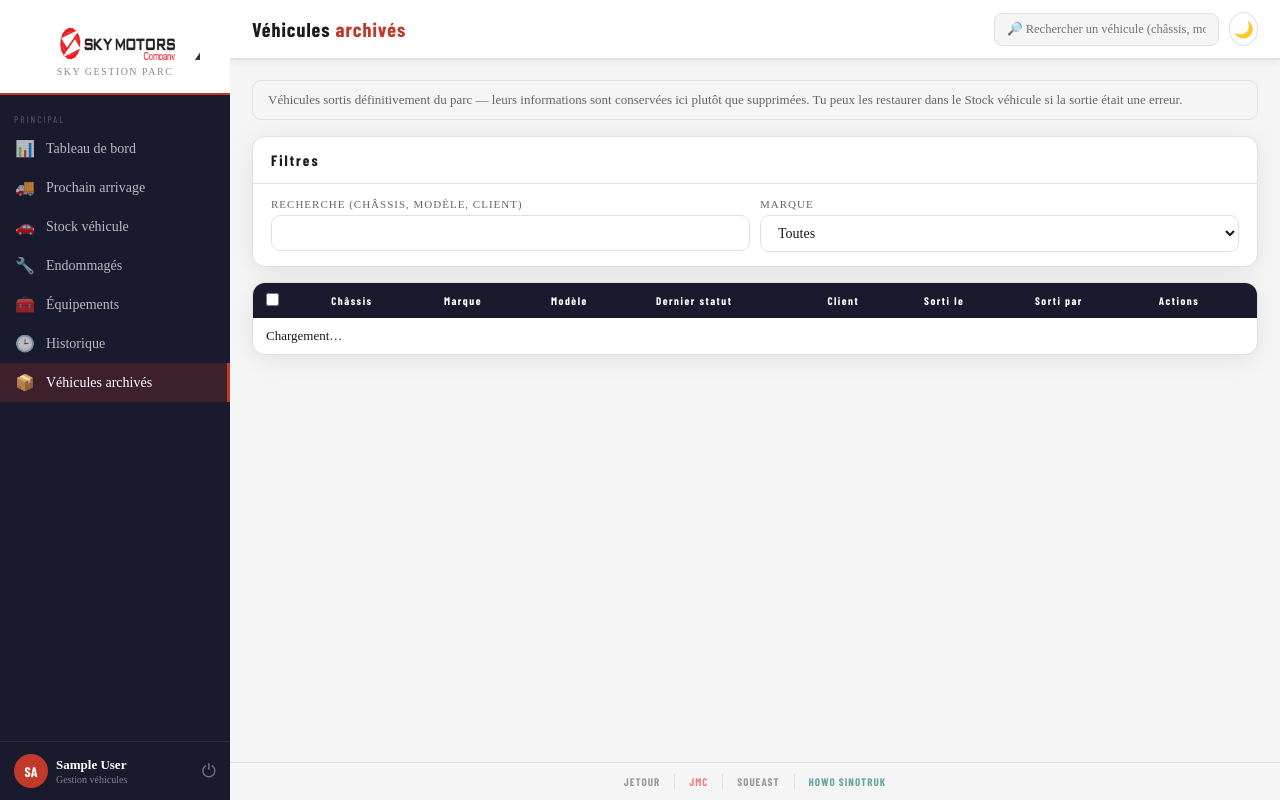
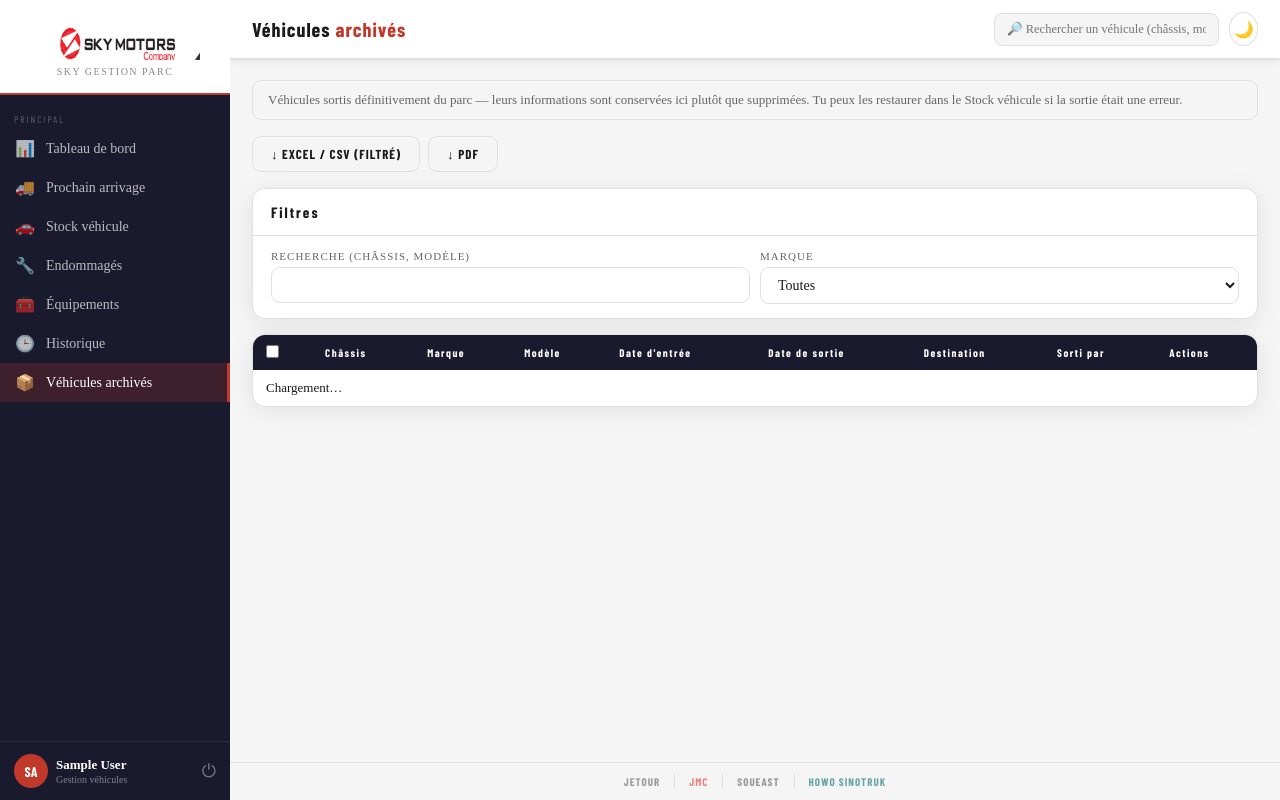
Before and after one commit to yannfeumba6-create/sky-parc-auto, a Flask app: page /archives in a window 1280 px wide. Run offline with Flask 3, Linux system fonts and the light colour scheme; the visitor is signed in with stand-in values (Sample User, id 1); some libraries are stand-ins or nearby versions; some web fonts are replaced.

Commit message:
Mise à jour de l'application

```diff
--- a/static/js/archives.js
+++ b/static/js/archives.js
@@ -1,4 +1,4 @@
-import { ecouterArchives, restaurerArchive, supprimerArchive, chassis6, STATUT_LABEL, marqueCorrespond } from "./data.js";
+import { ecouterArchives, restaurerArchive, supprimerArchive, chassis6, marqueCorrespond } from "./data.js";
 
 let _archives = [];
 const _selection = new Set();
@@ -9,11 +9,21 @@ function filtres() {
   return _archives.filter((v) => {
     if (marque && !marqueCorrespond(v.marque, marque)) return false;
     if (recherche) {
-      const cible = `${v.chassis || ""} ${v.modele || ""} ${v.client?.nom || ""}`.toLowerCase();
+      const cible = `${v.chassis || ""} ${v.modele || ""}`.toLowerCase();
       if (!cible.includes(recherche)) return false;
     }
     return true;
   });
+}
+
+// La date de sortie affichée est celle SAISIE par l'utilisateur lors de la
+// sortie du véhicule (v.dateSortie). Pour les fiches archivées avant cette
+// fonctionnalité (pas de v.dateSortie enregistrée), on retombe sur l'horodatage
+// technique v.sortiLe, à défaut de mieux.
+function dateSortieAffichee(v) {
+  if (v.dateSortie) return v.dateSortie;
+  const d = v.sortiLe?.toDate ? v.sortiLe.toDate() : null;
+  return d ? d.toLocaleDateString("fr-FR") : "—";
 }
 
 function rendre() {
@@ -25,16 +35,15 @@ function rendre() {
     return;
   }
   tbody.innerHTML = liste.map((v) => {
-    const d = v.sortiLe?.toDate ? v.sortiLe.toDate() : null;
     const coche = _selection.has(v.id) ? "checked" : "";
     return `<tr>
       <td><input type="checkbox" class="select-ligne" data-id="${v.id}" ${coche}></td>
       <td class="plate">${esc(chassis6(v.chassis))}</td>
       <td>${esc(v.marque) || "—"}</td>
       <td>${esc(v.modele) || "—"}</td>
-      <td>${esc(STATUT_LABEL[v.statut] || v.statut) || "—"}</td>
-      <td>${esc(v.client?.nom) || "—"}</td>
-      <td>${d ? d.toLocaleString("fr-FR") : "—"}</td>
+      <td>${esc(v.dateEntree) || "—"}</td>
+      <td>${esc(dateSortieAffichee(v))}</td>
+      <td>${esc(v.destination) || "—"}</td>
       <td><b>${esc(v.sortiPar) || "—"}</b></td>
       <td style="white-space:nowrap;">
         <button class="btn btn-ghost btn-sm" data-restaurer="${v.id}">Restaurer en stock</button>
@@ -112,6 +121,27 @@ document.addEventListener("click", async (e) => {
   document.getElementById(id).addEventListener("change", rendre);
 });
 
+// ---------------------------------------------------------------
+// Export CSV / Excel / PDF
+// ---------------------------------------------------------------
+
+window.exporterCSV = function () {
+  const liste = filtres();
+  if (liste.length === 0) { toast("Aucun véhicule archivé à exporter", "tinfo"); return; }
+  const headers = ["Châssis", "Marque", "Modèle", "Date d'entrée", "Date de sortie", "Destination", "Sorti par"];
+  const rows = liste.map((v) => [v.chassis, v.marque, v.modele, v.dateEntree, dateSortieAffichee(v), v.destination, v.sortiPar]);
+  exportCSV(`vehicules_archives_${new Date().toISOString().slice(0, 10)}.csv`, headers, rows);
+};
+
+window.exporterPDF = function () {
+  const liste = filtres();
+  const rows = liste.map((v) => `<tr><td>${esc(chassis6(v.chassis))}</td><td>${esc(v.marque) || "—"}</td><td>${esc(v.modele) || "—"}</td><td>${esc(v.dateEntree) || "—"}</td><td>${esc(dateSortieAffichee(v))}</td><td>${esc(v.destination) || "—"}</td><td>${esc(v.sortiPar) || "—"}</td></tr>`).join("");
+  document.getElementById("pdf-content").innerHTML = `
+    <div class="kpi-row"><div class="kpi-box"><div class="kpi-val">${liste.length}</div><div class="kpi-lbl">Véhicules archivés</div></div></div>
+    <table><thead><tr><th>Châssis</th><th>Marque</th><th>Modèle</th><th>Entrée</th><th>Sortie</th><th>Destination</th><th>Sorti par</th></tr></thead><tbody>${rows}</tbody></table>`;
+  printPDF("pdf-content", "Véhicules archivés");
+};
+
 document.addEventListener("DOMContentLoaded", () => {
   ecouterArchives((liste) => { _archives = liste; rendre(); });
 });
--- a/static/js/historique.js
+++ b/static/js/historique.js
@@ -85,7 +85,10 @@ window.viderSelection = function () {
 window.supprimerSelectionHistorique = async function () {
   const ids = [..._selection];
   if (ids.length === 0) return;
-  if (!confirm(`Supprimer définitivement ${ids.length} ligne(s) d'historique sélectionnée(s) ? Cette action est irréversible.`)) return;
+  const mdp = prompt(`Suppression de ${ids.length} ligne(s) d'historique — entrer le mot de passe pour confirmer :`);
+  if (mdp === null) return;
+  if (mdp !== "2026") { toast("Mot de passe incorrect", "terr"); return; }
+  if (!confirm(`Confirmer la suppression définitive de ${ids.length} ligne(s) d'historique ? Cette action est irréversible.`)) return;
   for (const id of ids) {
     await supprimerHistorique(id);
   }
--- a/templates/archives.html
+++ b/templates/archives.html
@@ -8,11 +8,16 @@
   Véhicules sortis définitivement du parc — leurs informations sont conservées ici plutôt que supprimées. Tu peux les restaurer dans le Stock véhicule si la sortie était une erreur.
 </div>
 
+<div style="display:flex;gap:8px;flex-wrap:wrap;margin-bottom:16px;">
+  <button class="btn btn-ghost" onclick="exporterCSV()">↓ Excel / CSV (filtré)</button>
+  <button class="btn btn-ghost" onclick="exporterPDF()">↓ PDF</button>
+</div>
+
 <div class="card">
   <div class="card-header"><div class="card-title">Filtres</div></div>
   <div style="padding:14px 18px;">
     <div class="form-grid" style="grid-template-columns:repeat(2,1fr);gap:10px;">
-      <div class="form-group" style="margin-bottom:0;"><label>Recherche (châssis, modèle, client)</label><input type="text" id="f-recherche"></div>
+      <div class="form-group" style="margin-bottom:0;"><label>Recherche (châssis, modèle)</label><input type="text" id="f-recherche"></div>
       <div class="form-group" style="margin-bottom:0;"><label>Marque</label><select id="f-marque"><option value="">Toutes</option>{% for m in marques %}<option value="{{ m }}">{{ m }}</option>{% endfor %}</select></div>
     </div>
   </div>
@@ -28,10 +33,12 @@
 
 <div class="table-wrap card" style="overflow-x:auto;">
   <table>
-    <thead><tr><th><input type="checkbox" id="select-all"></th><th>Châssis</th><th>Marque</th><th>Modèle</th><th>Dernier statut</th><th>Client</th><th>Sorti le</th><th>Sorti par</th><th>Actions</th></tr></thead>
+    <thead><tr><th><input type="checkbox" id="select-all"></th><th>Châssis</th><th>Marque</th><th>Modèle</th><th>Date d'entrée</th><th>Date de sortie</th><th>Destination</th><th>Sorti par</th><th>Actions</th></tr></thead>
     <tbody id="archives-body"><tr><td colspan="9" class="empty-state">Chargement…</td></tr></tbody>
   </table>
 </div>
+
+<div id="pdf-content" style="display:none"></div>
 
 {% endblock %}
 {% block scripts %}
```
